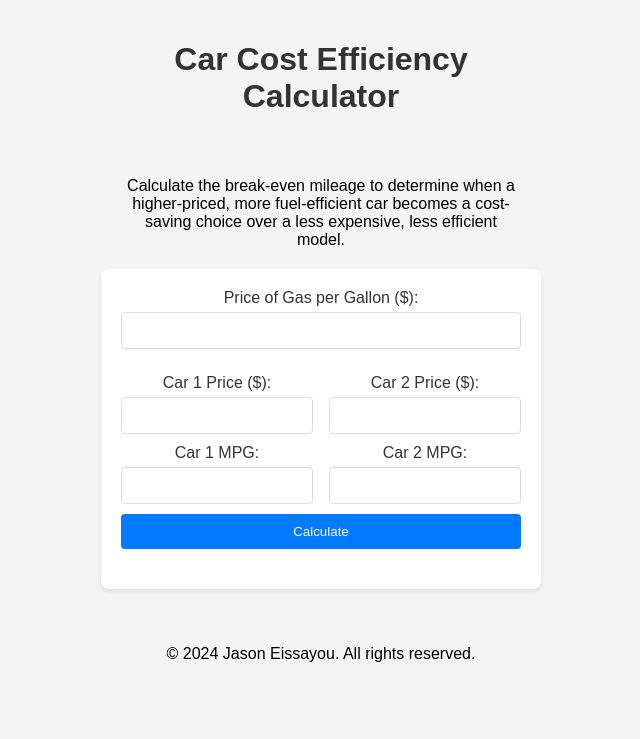
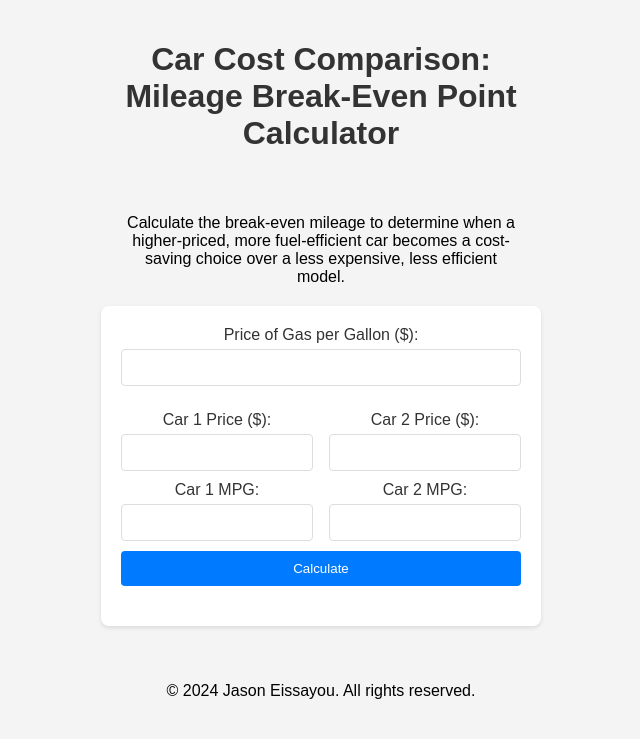
Before and after one commit to Eissayou/MPGBreakEvenCalculator, a plain HTML site: page index.html in a window 1280 px wide. Shown: the whole page, without its empty margins (319-959 px from the left). Drawn offline with Linux system fonts and the light colour scheme.

Commit message:
Update index.html

```diff
--- a/index.html
+++ b/index.html
@@ -10,7 +10,7 @@
     <meta name="description" content="Easily compare two cars based on their fuel efficiency, price, and gas prices to find the most cost-effective option. Ideal for car buyers and dealerships.">
     <meta name="keywords" content="car comparison, fuel efficiency, car cost calculator, MPG comparison, car dealership tools">
     <meta name="author" content="Jason Eissayou">
-    <title>Car Cost Efficiency Calculator – Find the Best Car Deal</title>
+    <title>Car Cost Comparison: Mileage Break-Even Point Calculator</title>
     <style>
         body {
             font-family: 'Arial', sans-serif;
@@ -98,7 +98,7 @@
 </head>
 <body>
     <header>
-        <h1>Car Cost Efficiency Calculator</h1>
+        <h1>Car Cost Comparison: Mileage Break-Even Point Calculator</h1>
     </header>
 
     <!-- Description Section -->
```
